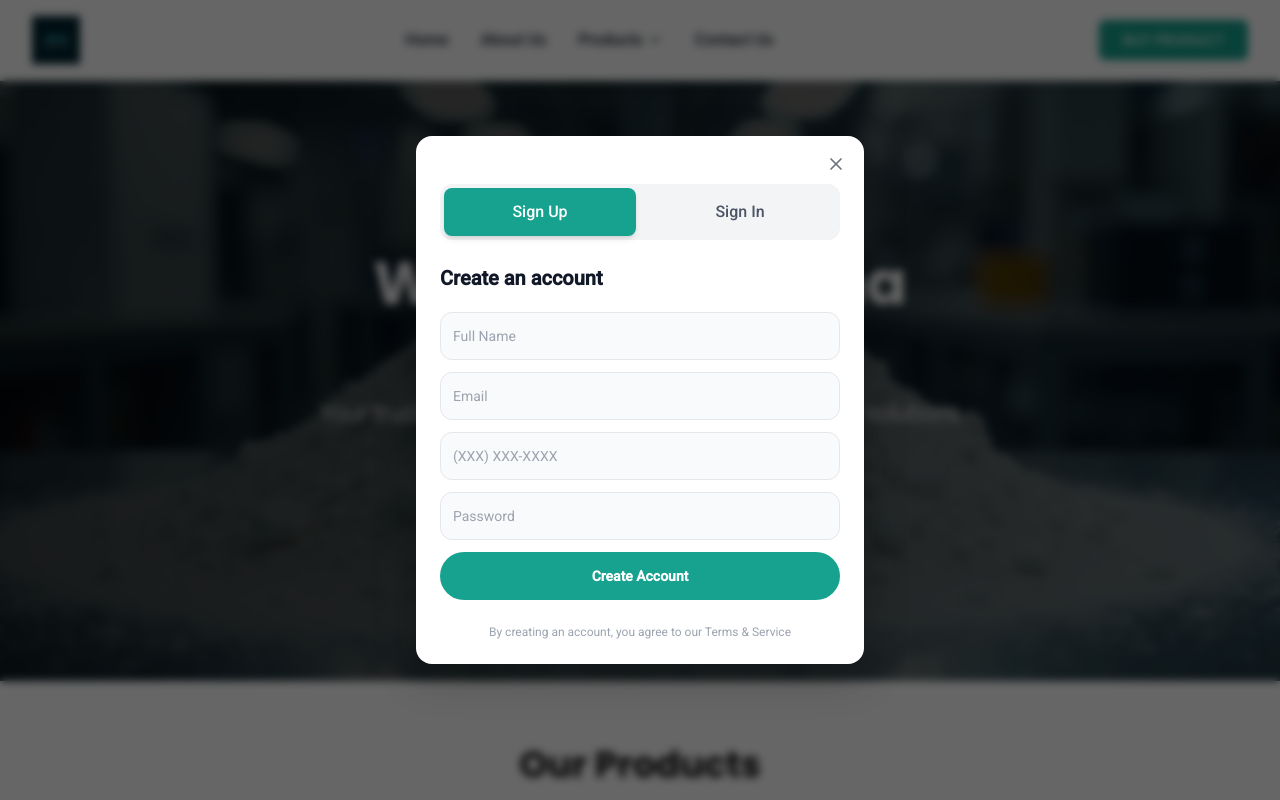
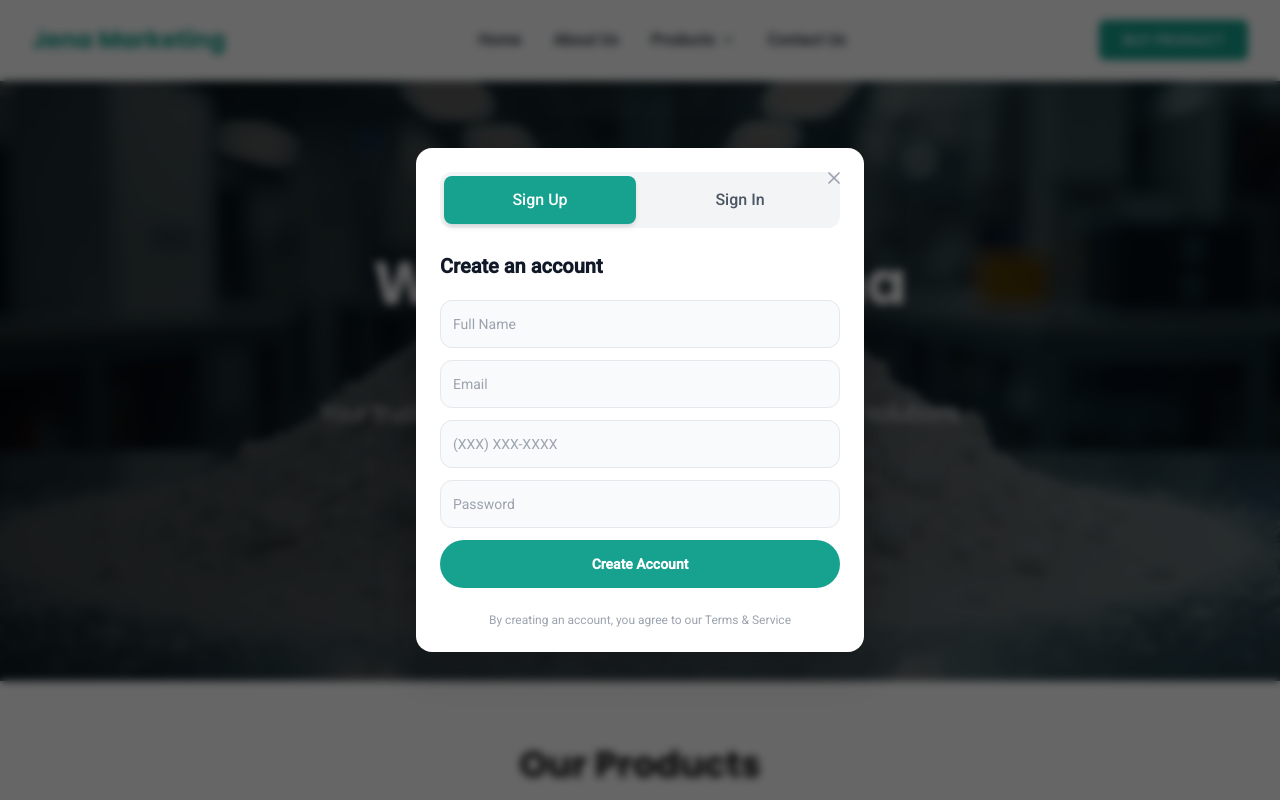
Before and after one commit to vishalprajapati2870/jena-industrial-web, a React (Vite) app: page / in a window 1280 px wide. Both pictures are taken after a click on the button "BUY PRODUCT". Shown: the top 800 px of the page. Built offline with nearby package versions, Linux system fonts and the light colour scheme; the HTML template or start-up script is replaced by a standard one.

Commit message:
Reverted to commit 3b008da048c94d63285d8411df2d5193cce1d8c3

```diff
--- a/src/components/AuthModal.tsx
+++ b/src/components/AuthModal.tsx
@@ -39,11 +39,11 @@ export const AuthModal = ({ isOpen, onClose }: AuthModalProps) => {
       <div className="absolute inset-0 bg-black/60 backdrop-blur-sm" onClick={onClose}></div>
 
       {/* Card */}
-      <div className="relative w-full max-w-md bg-white rounded-2xl shadow-[0_12px_40px_rgba(0,0,0,0.25)] p-6 pt-12">
+      <div className="relative w-full max-w-md bg-white rounded-2xl shadow-[0_12px_40px_rgba(0,0,0,0.25)] p-6">
         {/* Close Button */}
         <button
           onClick={onClose}
-          className="absolute top-3 right-3 w-8 h-8 flex items-center justify-center text-gray-500 hover:text-primary hover:bg-gray-100 transition-all rounded-full"
+          className="absolute top-4 right-4 text-gray-400 hover:text-primary transition-all hover:shadow-[0_0_20px_rgba(20,184,166,0.6)] rounded-full p-1"
         >
           <X className="w-5 h-5" />
         </button>
--- a/src/components/Navbar.tsx
+++ b/src/components/Navbar.tsx
@@ -2,7 +2,6 @@ import { useState, useRef } from "react";
 import { Link } from "react-router-dom";
 import { Button } from "@/components/ui/button";
 import { ChevronDown } from "lucide-react";
-import jenaLogo from "@/assets/jena-marketing-logo.png";
 
 interface NavbarProps {
   onBuyClick: () => void;
@@ -42,7 +41,9 @@ export const Navbar = ({ onBuyClick }: NavbarProps) => {
         <div className="flex justify-between items-center h-20">
           {/* Logo */}
           <Link to="/" className="flex items-center">
-            <img src={jenaLogo} alt="Jena Marketing" className="h-12 w-auto" />
+            <span className="text-2xl font-heading font-bold text-primary">
+              Jena Marketing
+            </span>
           </Link>
 
           {/* Center Menu */}
```
Also changed, not shown: src/assets/jena-marketing-logo.png (deleted).
